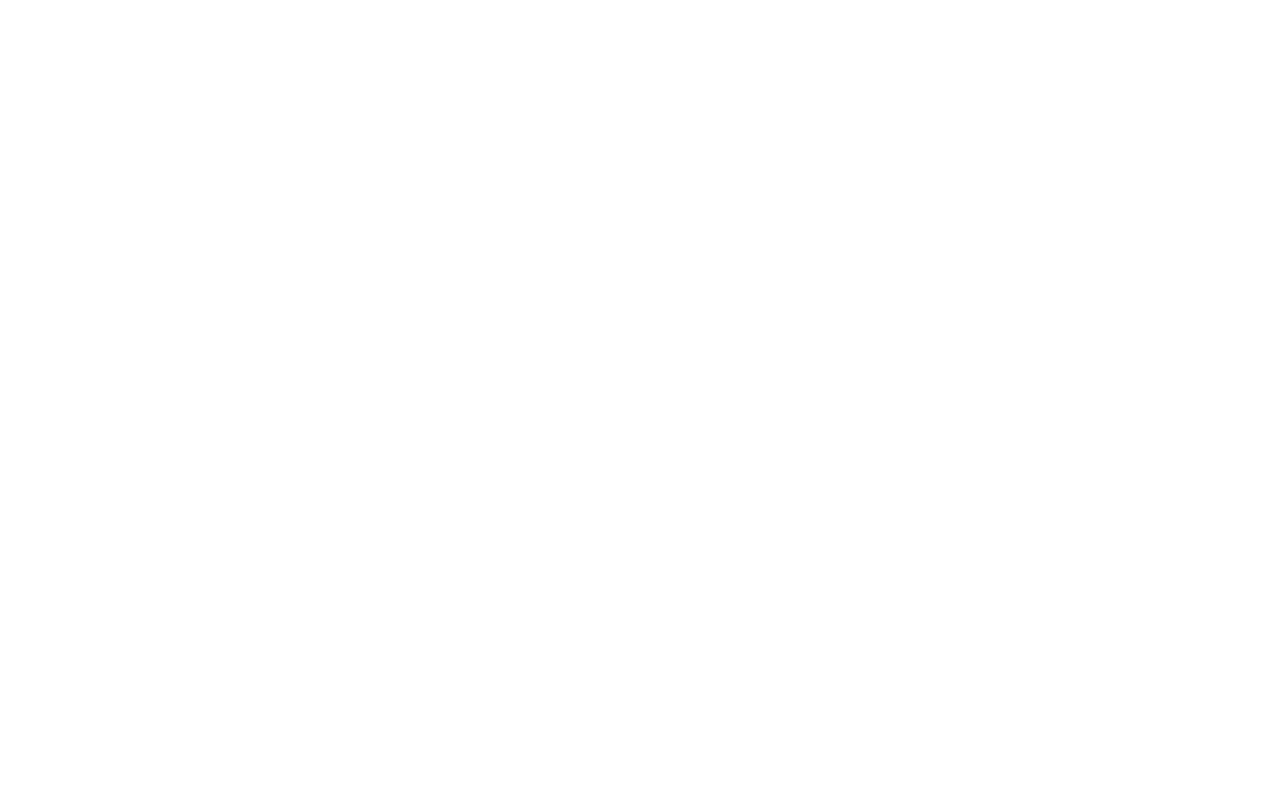
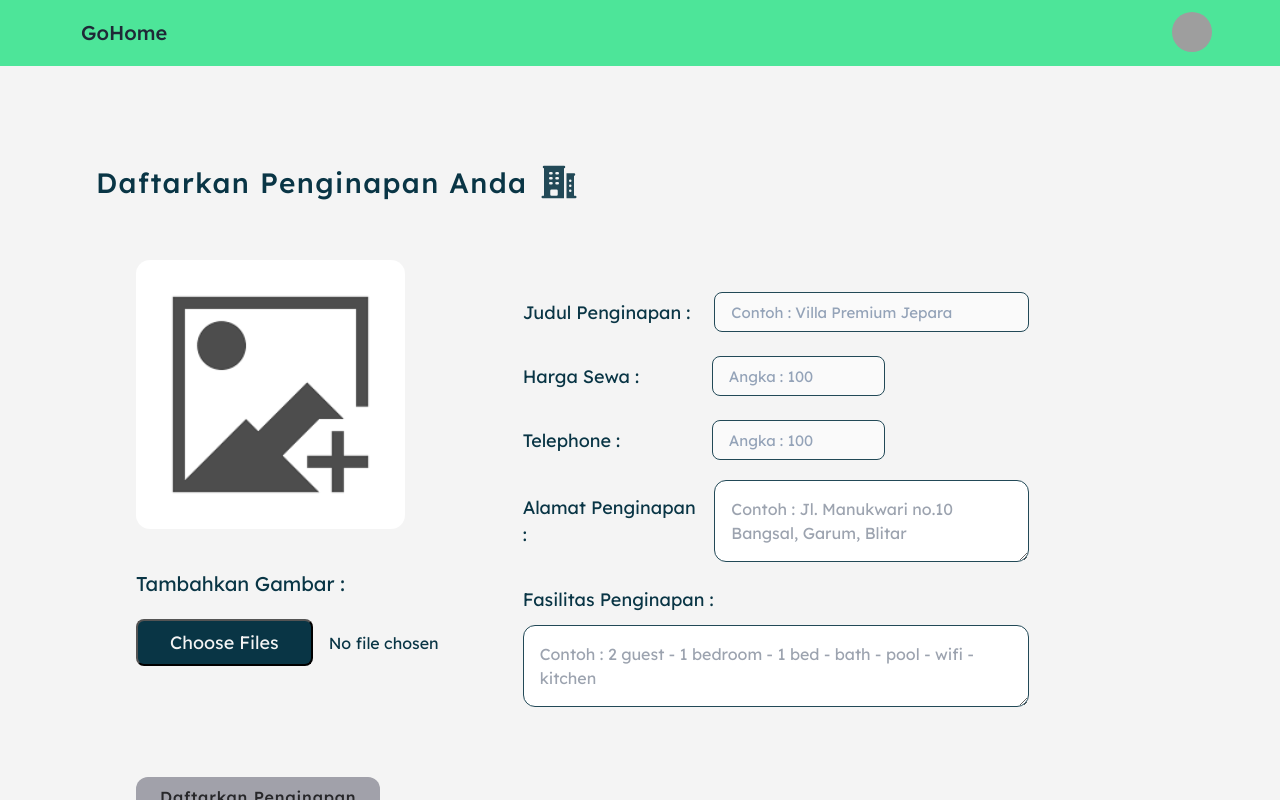
Before and after one commit to ALTA-KEL3/Airbnb-FE, a React (Vite) app: page /addhomestay in a window 1280 px wide. Before the commit this address had no page. Built offline with nearby package versions, Linux system fonts and the light colour scheme; grey boxes are pictures that could not be loaded; what prettier-plugin-tailwindcss would draw is missing.

Commit message:
feat: integrasi add homestay

```diff
--- a/src/pages/AddStaycation.tsx
+++ b/src/pages/AddStaycation.tsx
@@ -1,31 +1,115 @@
+import Reaact, { useEffect, useState } from "react";
+import { useNavigate } from "react-router-dom";
+import { useCookies } from "react-cookie";
+import axios, { AxiosRequestConfig } from "axios";
+
+import withReactContent from "sweetalert2-react-content";
+import Swal from "../utils/Swal";
+
+import CustomButton from "../components/CustomButton";
+import CustomInput from "../components/CustomInput";
 import Layout from "../components/Layout";
 
 import Bg from "../assets/bgImage.svg";
 
 import { HiBuildingOffice2 } from "react-icons/hi2";
-import CustomInput from "../components/CustomInput";
-import CustomButton from "../components/CustomButton";
 
 const AddStaycation = () => {
+  const navigate = useNavigate();
+  const MySwal = withReactContent(Swal);
+
+  const [cookie, setCookie] = useCookies(["token"]);
+  const checkToken = cookie.token;
+
+  const [disable, setDisable] = useState<boolean>(true);
+  const [loading, setLoading] = useState<boolean>(false);
+
+  const [name, setName] = useState<string>("");
+  const [address, setAddress] = useState<string>("");
+  const [phone, setPhone] = useState<number>(0);
+  const [price, setPrice] = useState<number>(0);
+  const [description, setDescription] = useState<string>("");
+  const [file, setFile] = useState([]);
+
+  useEffect(() => {
+    if (name || description) {
+      setDisable(false);
+    } else {
+      setDisable(true);
+    }
+  }, [name, description]);
+
+  // pemanggilan fungsi uploadFile dengan file input
+
+  // const inputFile = async(e: Reaact.ChangeEvent<HTMLInputElement>)=>{
+  //   const file = e.target.files;
+  //   handleSubmit(images);
+  // }
+
+  const handleFileInputChange = (e: any) => {
+    const file = e.target.files[0];
+    setFile(file);
+    handleSubmit(file);
+  };
+
+  const handleSubmit = async (e: Reaact.FormEvent<HTMLFormElement>) => {
+    setLoading(true);
+    e.preventDefault();
+    const formData: any = new FormData();
+    formData.append("image1", file);
+    formData.append("name", name);
+    formData.append("address", address);
+    formData.append("phone", phone);
+    formData.append("price", price);
+    formData.append("description", description);
+
+    console.log(formData);
+
+    axios
+      .post(
+        `https://virtserver.swaggerhub.com/ALFIANADSAPUTRA_1/AirBnB/1.0.0/homestays`,
+        formData,
+        {
+          headers: {
+            Authorization: `Bearer ${checkToken}`,
+            "Content-Type": "multipart/form-data",
+          },
+        }
+      )
+      .then((res) => {
+        const { message } = res.data;
+
+        MySwal.fire({
+          icon: "success",
+          title: message,
+          text: "Sukses menambahkan homestay",
+          showCancelButton: false,
+        });
+      })
+      .catch((err) => {
+        const { data } = err.response;
+        MySwal.fire({
+          icon: "error",
+          title: data.message,
+          text: "Gagal menambahkan homestay",
+          showCancelButton: false,
+        });
+      })
+      .finally(() => setLoading(false));
+  };
+
   return (
     <Layout>
-      <div className="px-24">
+      <form onSubmit={(e) => handleSubmit(e)} className="px-24">
         <h1 className="items-top flex gap-3 pt-14 text-[28px] font-semibold tracking-wider text-color4">
           Daftarkan Penginapan Anda
           <HiBuildingOffice2 className="text-color3" size={40} />
         </h1>
 
         <div className=" mt-14 flex flex-row">
-          <div className="w-5/12 ">
-            <div className="flex gap-2">
-              <div className="flex w-72 ">
-                <img src={Bg} alt="bg.svg" className="w-full" />
-              </div>
-
-              <div className="gap- flex w-40 flex-col justify-center gap-4  pl-6">
-                <img src={Bg} alt="bg.svg" className="w-full" />
-                <img src={Bg} alt="bg.svg" className="w-full" />
-              </div>
+          <div className="w-4/12 pl-10">
+            <div className="flex w-10/12">
+              <img src={Bg} alt="bg.svg" className="w-full" />
             </div>
 
             <p className="mt-10 mb-5 text-[20px] text-color4">
@@ -34,7 +118,9 @@ const AddStaycation = () => {
             <input
               id="upload_gambar"
               type="file"
+              multiple
               accept="image.png, image.jpeg, image.jpg"
+              onChange={() => handleFileInputChange}
               className="block w-full text-[16px] text-color4 file:mr-4 file:rounded-lg file:bg-color4 file:py-2 file:px-8 file:text-[18px] file:text-color1 hover:file:bg-color3"
             />
           </div>
@@ -48,6 +134,8 @@ const AddStaycation = () => {
                 id="input-judul"
                 type="text"
                 placeholder="Contoh : Villa Premium Jepara"
+                value={name}
+                onChange={(e) => setName(e.target.value)}
               />
             </div>
 
@@ -59,6 +147,32 @@ const AddStaycation = () => {
                 id="input-judul"
                 type="text"
                 placeholder="Angka : 100"
+                onChange={(e) => setPrice(parseInt(e.target.value))}
+              />
+            </div>
+
+            <div className="mt-6 flex items-center justify-start gap-12 pr-36">
+              <p className="w-11/12 text-start text-[18px] text-color4">
+                Telephone :
+              </p>
+              <CustomInput
+                id="input-judul"
+                type="text"
+                placeholder="Angka : 100"
+                onChange={(e) => setPhone(parseInt(e.target.value))}
+              />
+            </div>
+
+            <div className="mt-5 flex items-center gap-4">
+              <p className="w-7/12 text-start text-[18px] text-color4">
+                Alamat Penginapan :
+              </p>
+              <textarea
+                id="input-judul"
+                typeof="text"
+                placeholder="Contoh : Jl. Manukwari no.10 Bangsal, Garum, Blitar"
+                className="w-full rounded-xl border border-color3 px-4 py-4 text-color4"
+                onChange={(e) => setAddress(e.target.value)}
               />
             </div>
 
@@ -71,72 +185,20 @@ const AddStaycation = () => {
                 typeof="text"
                 placeholder="Contoh : 2 guest - 1 bedroom - 1 bed - bath - pool - wifi - kitchen"
                 className="mt-3 w-full rounded-xl border border-color3 px-4 py-4 text-color4"
+                onChange={(e) => setDescription(e.target.value)}
               />
             </div>
           </div>
         </div>
 
-        {/* <div className="mt-20 flex gap-2">
-          <div className="flex w-4/12 justify-center">
-            <img src={Bg} alt="bg.svg" className="w-12/12" />
-          </div>
-
-          <div className="gap- flex w-4/12 flex-col justify-center gap-4 pl-6">
-            <img src={Bg} alt="bg.svg" className="w-5/12" />
-            <img src={Bg} alt="bg.svg" className="w-5/12" />
-          </div>
-        </div>
-        <p className="mt-5 mb-5 text-[20px] text-color4">Tambahkan Gambar :</p>
-        <input
-          id="upload_gambar"
-          type="file"
-          accept="image.png, image.jpeg, image.jpg"
-          className="block w-full text-[16px] text-color4 file:mr-4 file:rounded-lg file:bg-color4 file:py-2 file:px-8 file:text-[18px] file:text-color1 hover:file:bg-color3"
-        />
-
-        <div className="w-5/12 pr-6">
-          <div className="mt-8 flex items-center gap-4">
-            <p className="w-7/12 text-start text-[18px] text-color4">
-              Judul Penginapan :
-            </p>
-            <CustomInput
-              id="input-judul"
-              type="text"
-              placeholder="Contoh : Villa Premium Jepara"
-            />
-          </div>
-
-          <div className="mt-12 flex w-11/12 items-center justify-start">
-            <p className="w-9/12 text-start text-[18px] text-color4">
-              Harga Sewa :
-            </p>
-            <CustomInput
-              id="input-judul"
-              type="text"
-              placeholder="Masukkan Angka : 100"
-            />
-          </div>
-        </div>
-
-        <div className="w-6/12 pt-6">
-          <p className="w-9/12 text-start text-[18px] text-color4">
-            Fasilitas Penginapan :
-          </p>
-          <textarea
-            id="input-judul"
-            typeof="text"
-            placeholder="Contoh : 2 guest - 1 bedroom - 1 bed - bath - pool - wifi - kitchen"
-            className="mt-3 w-11/12 rounded-xl border border-color3 px-4 py-4 text-color4"
-          />
-        </div> */}
-
-        <div className="mt-16 mb-20">
+        <div className="mt-16 ml-10 mb-20">
           <CustomButton
             id=" btn-tambahpenginapan"
             label="Daftarkan Penginapan"
+            loading={disable || loading}
           />
         </div>
-      </div>
+      </form>
     </Layout>
   );
 };
--- a/src/pages/Profile.tsx
+++ b/src/pages/Profile.tsx
@@ -154,7 +154,12 @@ const Profile = () => {
                     </h2>
                   </div>
                 </div>
-                <button className="btn bg-color3">Tambah Penginapan</button>
+                <button
+                  onClick={() => navigate("/addhomestay")}
+                  className="btn bg-color3"
+                >
+                  Tambah Penginapan
+                </button>
               </div>
               <div>
                 <h1 className="my-5 text-4xl font-extrabold capitalize">
--- a/src/pages/StaysList.tsx
+++ b/src/pages/StaysList.tsx
@@ -51,10 +51,6 @@ const StaysList = () => {
     item.name?.toLowerCase().includes(search.toLowerCase())
   );
 
-  {
-    list.map((item) => console.log(item.image1));
-  }
-
   return (
     <Layout>
       {loading ? (
--- a/src/routes/App.tsx
+++ b/src/routes/App.tsx
@@ -22,8 +22,8 @@ const App = () => {
         <Route path="/profile" element={<Profile />} />
         <Route path="/trip" element={<Trip />} />
         <Route path="/reservasi" element={<Reserve />} />
-        <Route path="/addstaycation" element={<AddStaycation />} />
-        <Route path="/detailstaycation" element={<DetailStaycation />} />
+        <Route path="/addhomestay" element={<AddStaycation />} />
+        <Route path="/detailhomestay" element={<DetailStaycation />} />
         <Route path="/confirm" element={<Confirm />} />
         <Route path="/feedback" element={<Feedback />} />
       </Routes>
```
